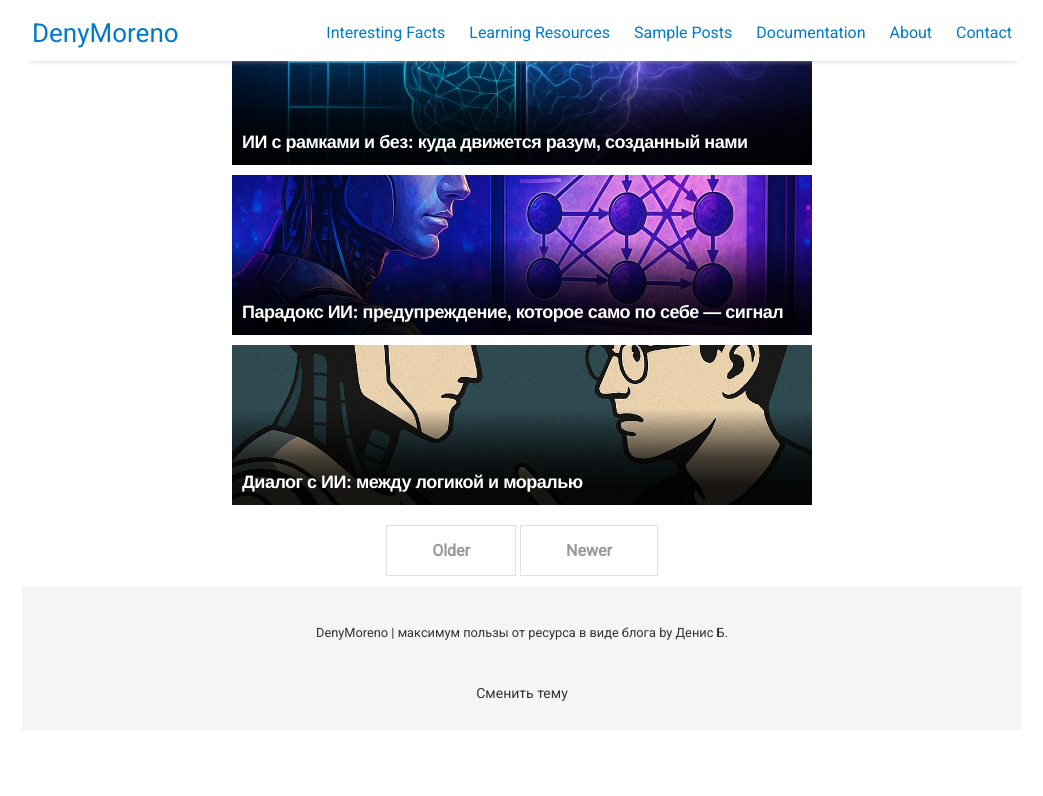
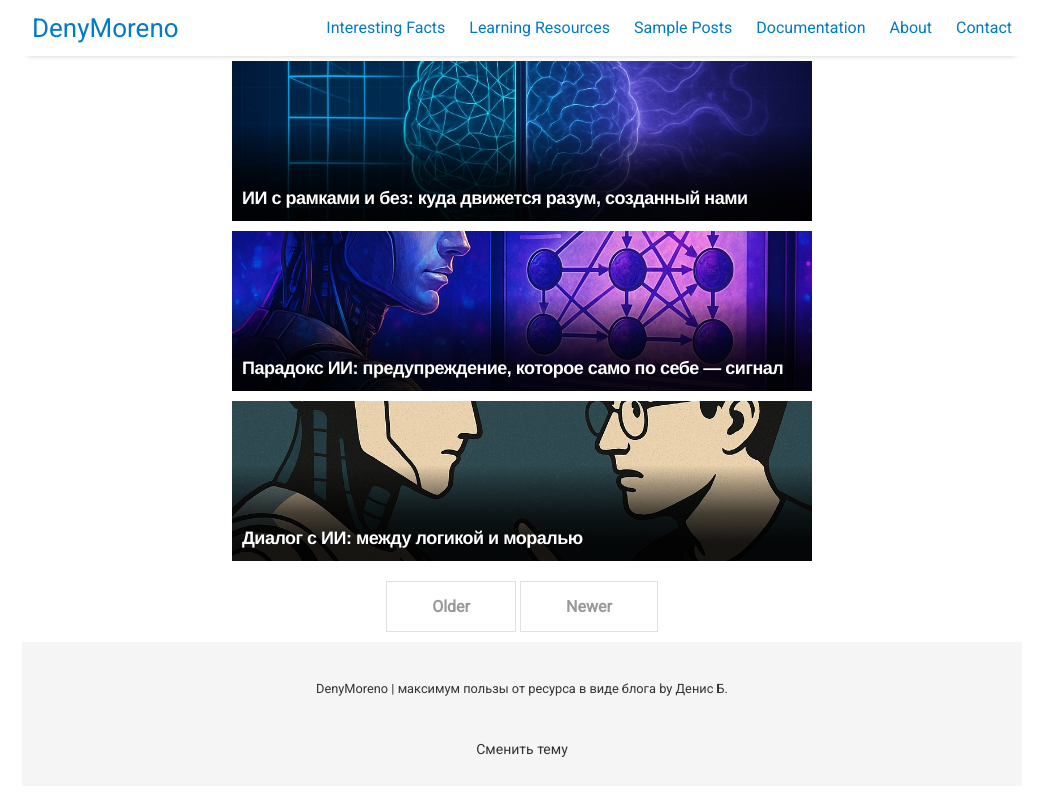
Before and after one commit to DenyMoreno/myblog, a Jekyll site: the page built from index.html, in a window 1280 px wide. Shown: the top 796 px of the page, without its empty margins (118-1161 px from the left). Built offline with Jekyll 4.4.1, drawn with Linux system fonts in a browser that asks for light colours; nearby versions of some CDN libraries; the list of posts is cut into pages by our own code.

Commit message:
Update main.scss

```diff
--- a/assets/css/main.scss
+++ b/assets/css/main.scss
@@ -191,4 +191,5 @@ a {
   max-width: 600px;
   margin: 0 auto;
   padding: 0 1rem;
+  padding-top: $header-thickness; // 56px
 }
```
